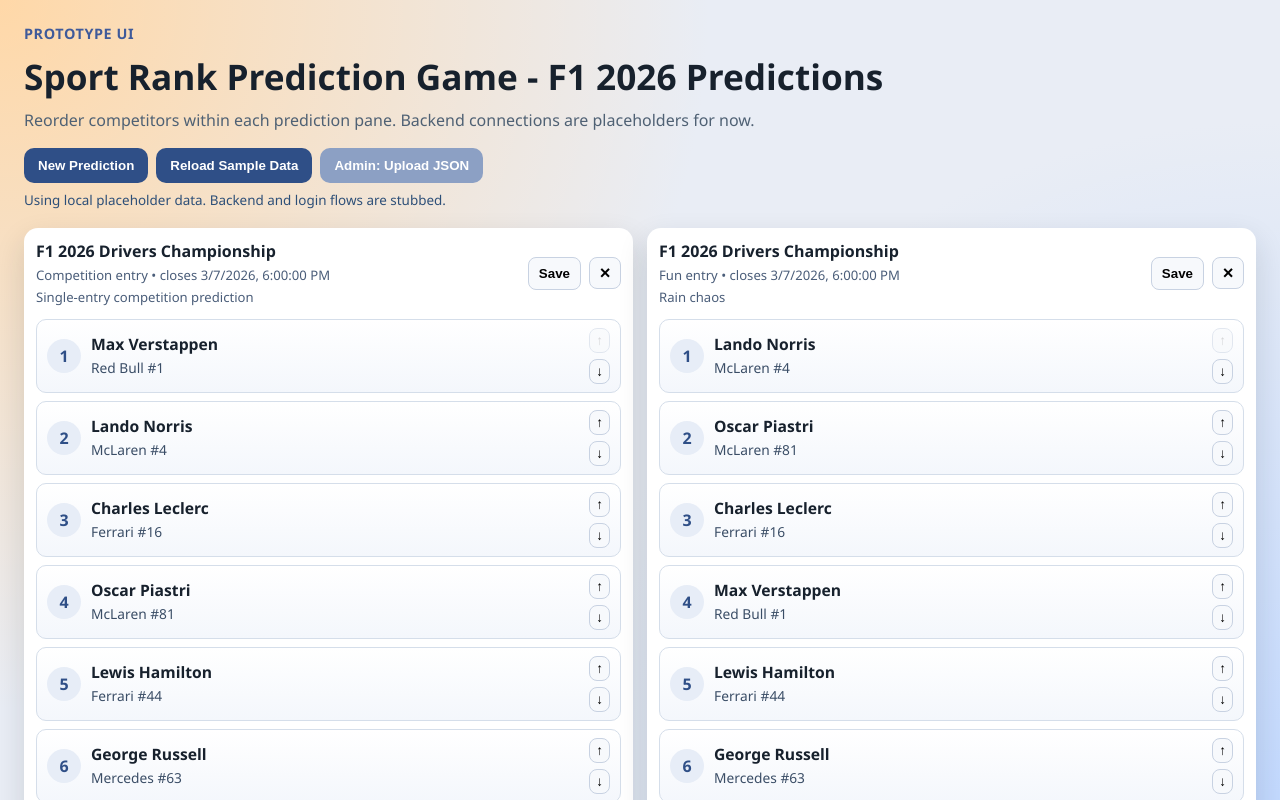
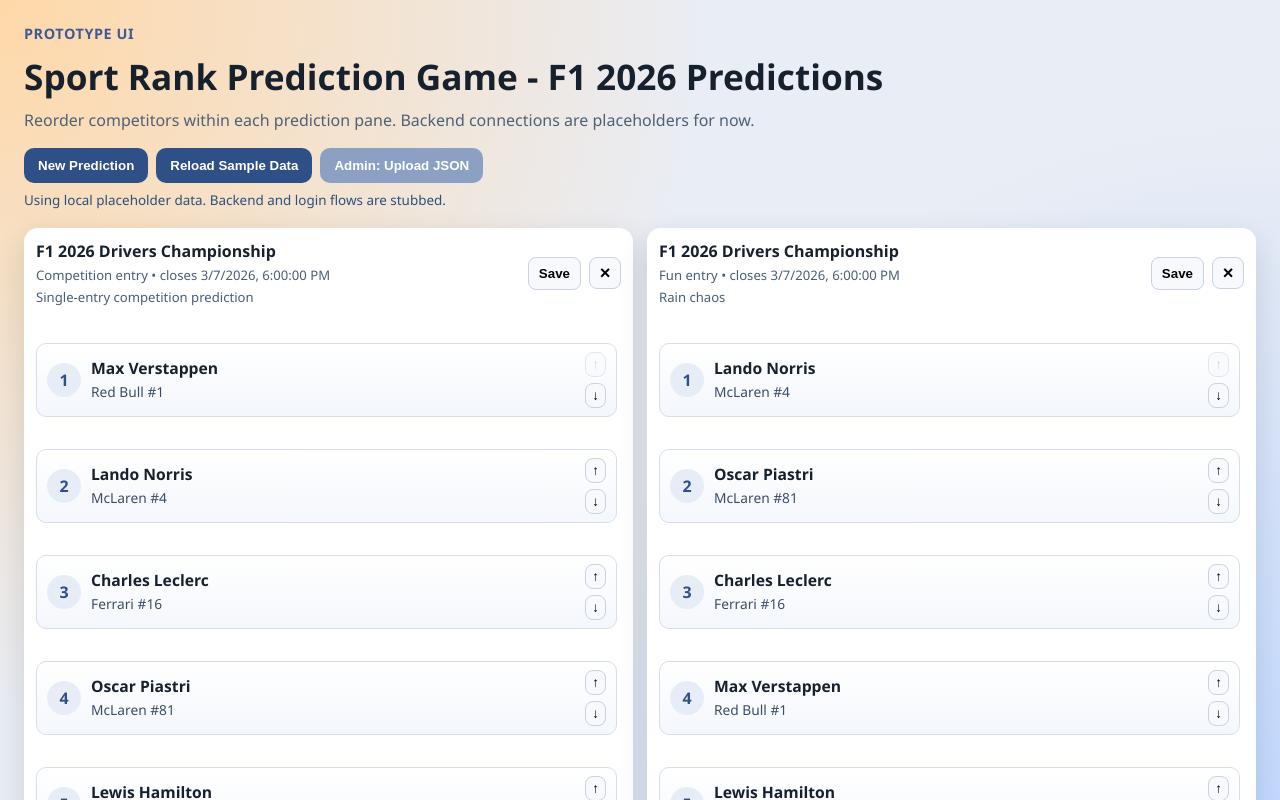
Before and after one commit to RobFisher/sport_rank_prediction_game, a React (Vite) app: page / in a window 1280 px wide. Shown: the top 800 px of the page. Built offline with nearby package versions, Linux system fonts and the light colour scheme.

Commit message:
Add drag reorder drop slots and pane scrolling

```diff
--- a/src/app.css
+++ b/src/app.css
@@ -161,6 +161,13 @@
   align-items: center;
 }
 
+.pane-body {
+  flex: 1;
+  min-height: 0;
+  overflow-y: auto;
+  padding-right: 4px;
+}
+
 .pane-title {
   flex: 1;
   display: flex;
@@ -233,6 +240,27 @@
   border-radius: 10px;
   padding: 8px 10px;
   background: linear-gradient(180deg, #ffffff 0%, #f4f7fc 100%);
+  cursor: grab;
+}
+
+.competitor-row:active {
+  cursor: grabbing;
+}
+
+.competitor-row-drag-over {
+  border-color: #4a74b8;
+  box-shadow: 0 0 0 2px rgba(74, 116, 184, 0.24);
+}
+
+.competitor-drop-slot {
+  height: 10px;
+  border-radius: 8px;
+  margin: 3px 2px;
+  transition: background-color 0.12s ease;
+}
+
+.competitor-drop-slot-active {
+  background: #99b7ec;
 }
 
 .competitor-rank {
--- a/src/components/PredictionPane.tsx
+++ b/src/components/PredictionPane.tsx
@@ -1,3 +1,4 @@
+import { Fragment, useState } from "react";
 import type { CompetitorList, Game, Prediction } from "../predictionModel.js";
 
 interface PredictionPaneProps {
@@ -21,6 +22,8 @@
   onSavePrediction,
   onRemovePane
 }: PredictionPaneProps) {
+  const [dragFromIndex, setDragFromIndex] = useState<number | null>(null);
+  const [dragOverIndex, setDragOverIndex] = useState<number | null>(null);
   const competitorById = new Map(
     competitorList.competitors.map((competitor) => [competitor.id, competitor])
   );
@@ -56,6 +59,7 @@
         </button>
       </header>
 
+      <div className="pane-body">
         <ol className="competitor-list">
           {prediction.competitorIds.map((competitorId, index) => {
             const competitor = competitorById.get(competitorId);
@@ -64,7 +68,71 @@
             }
 
             return (
-            <li className="competitor-row" key={`${prediction.id}-${competitorId}`}>
+              <Fragment key={`${prediction.id}-${competitorId}`}>
+                <li
+                  className={`competitor-drop-slot ${
+                    dragFromIndex !== null && dragOverIndex === index
+                      ? "competitor-drop-slot-active"
+                      : ""
+                  }`}
+                  onDragOver={(event) => {
+                    if (dragFromIndex === null) {
+                      return;
+                    }
+                    event.preventDefault();
+                    setDragOverIndex(index);
+                  }}
+                  onDrop={(event) => {
+                    if (dragFromIndex === null) {
+                      return;
+                    }
+                    event.preventDefault();
+                    const fromIndex =
+                      dragFromIndex ?? Number(event.dataTransfer.getData("text/plain"));
+                    if (!Number.isNaN(fromIndex) && fromIndex !== index) {
+                      onMoveCompetitor(prediction.id, fromIndex, index);
+                    }
+                    setDragFromIndex(null);
+                    setDragOverIndex(null);
+                  }}
+                />
+                <li
+                  className="competitor-row"
+                  draggable
+                  onDragStart={(event) => {
+                    event.dataTransfer.effectAllowed = "move";
+                    event.dataTransfer.setData("text/plain", String(index));
+                    setDragFromIndex(index);
+                  }}
+                  onDragOver={(event) => {
+                    if (dragFromIndex === null) {
+                      return;
+                    }
+                    event.preventDefault();
+                    const rect = event.currentTarget.getBoundingClientRect();
+                    const nextIndex =
+                      event.clientY < rect.top + rect.height / 2 ? index : index + 1;
+                    setDragOverIndex(nextIndex);
+                  }}
+                  onDrop={(event) => {
+                    if (dragFromIndex === null) {
+                      return;
+                    }
+                    event.preventDefault();
+                    const fromIndex =
+                      dragFromIndex ?? Number(event.dataTransfer.getData("text/plain"));
+                    const toIndex = dragOverIndex ?? index;
+                    if (!Number.isNaN(fromIndex) && fromIndex !== toIndex) {
+                      onMoveCompetitor(prediction.id, fromIndex, toIndex);
+                    }
+                    setDragFromIndex(null);
+                    setDragOverIndex(null);
+                  }}
+                  onDragEnd={() => {
+                    setDragFromIndex(null);
+                    setDragOverIndex(null);
+                  }}
+                >
                   <span className="competitor-rank">{index + 1}</span>
                   <div className="competitor-copy">
                     <strong>{competitor.name}</strong>
@@ -92,9 +160,41 @@
                     </button>
                   </div>
                 </li>
+              </Fragment>
             );
           })}
+          <li
+            className={`competitor-drop-slot ${
+              dragFromIndex !== null && dragOverIndex === prediction.competitorIds.length
+                ? "competitor-drop-slot-active"
+                : ""
+            }`}
+            onDragOver={(event) => {
+              if (dragFromIndex === null) {
+                return;
+              }
+              event.preventDefault();
+              setDragOverIndex(prediction.competitorIds.length);
+            }}
+            onDrop={(event) => {
+              if (dragFromIndex === null) {
+                return;
+              }
+              event.preventDefault();
+              const fromIndex =
+                dragFromIndex ?? Number(event.dataTransfer.getData("text/plain"));
+              if (
+                !Number.isNaN(fromIndex) &&
+                fromIndex !== prediction.competitorIds.length
+              ) {
+                onMoveCompetitor(prediction.id, fromIndex, prediction.competitorIds.length);
+              }
+              setDragFromIndex(null);
+              setDragOverIndex(null);
+            }}
+          />
         </ol>
+      </div>
     </article>
   );
 }
```
Lines whose indentation alone changed are shown as unchanged.
